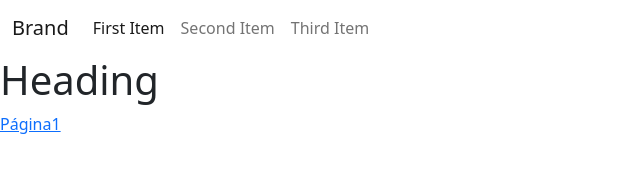
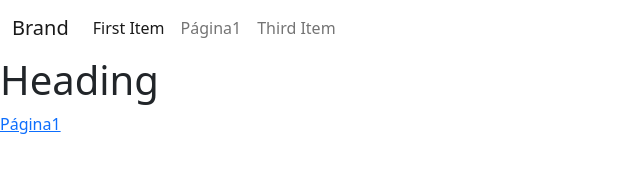
Before and after one commit to pajarohipopotamo/COMPA2, a plain HTML site: page index.html in a window 1280 px wide. Shown: the full height of the page, 0-640 px from the left. Drawn offline with Linux system fonts and the light colour scheme.

Commit message:
Update index.html

```diff
--- a/index.html
+++ b/index.html
@@ -15,7 +15,7 @@
             <div class="collapse navbar-collapse" id="navcol-1">
                 <ul class="navbar-nav">
                     <li class="nav-item"><a class="nav-link active" href="#">First Item</a></li>
-                    <li class="nav-item"><a class="nav-link" href="#">Second Item</a></li>
+                    <li class="nav-item"><a class="nav-link" href="https://pajarohipopotamo.github.io/COMPA1/">Página1</a></li>
                     <li class="nav-item"><a class="nav-link" href="#">Third Item</a></li>
                 </ul>
             </div>
```
